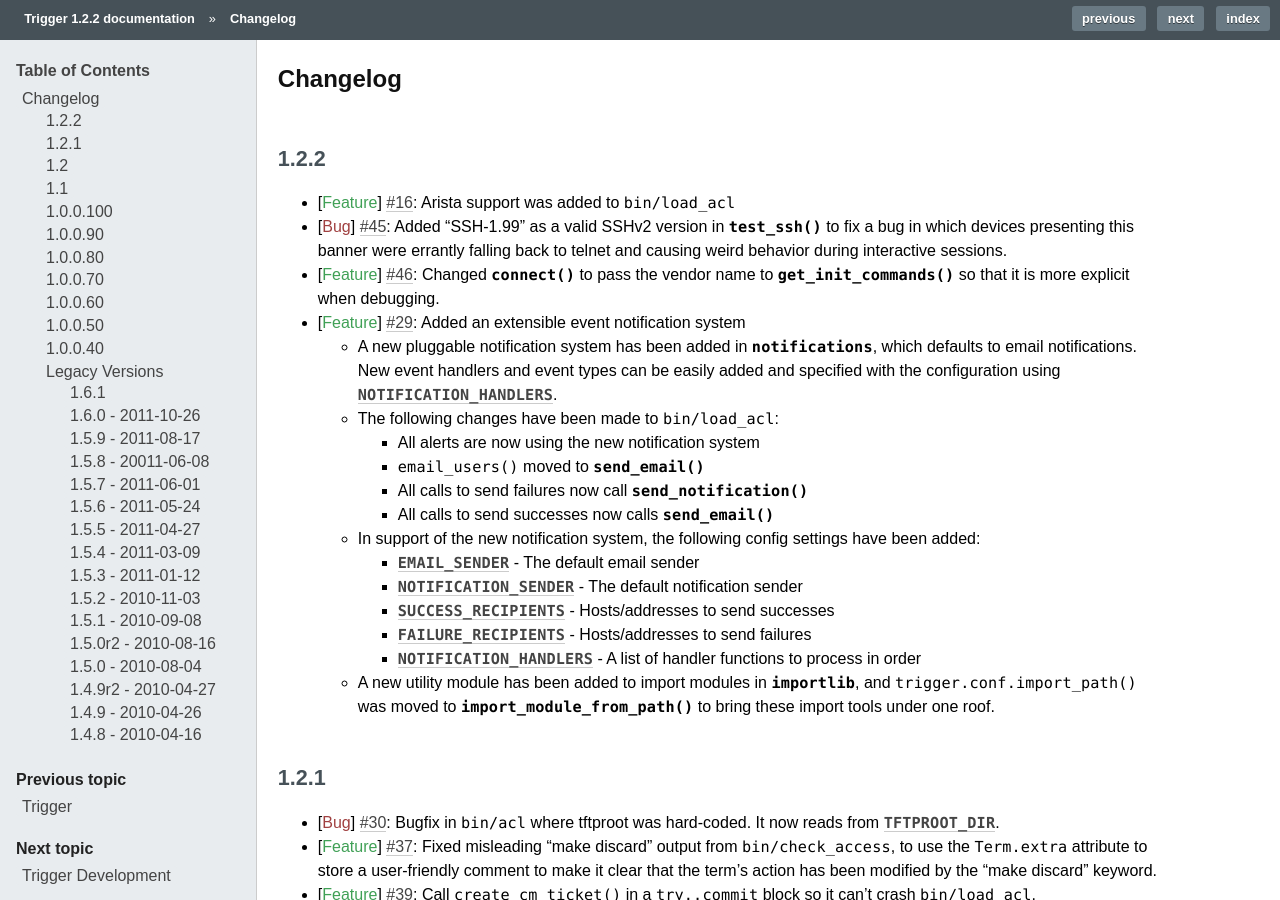
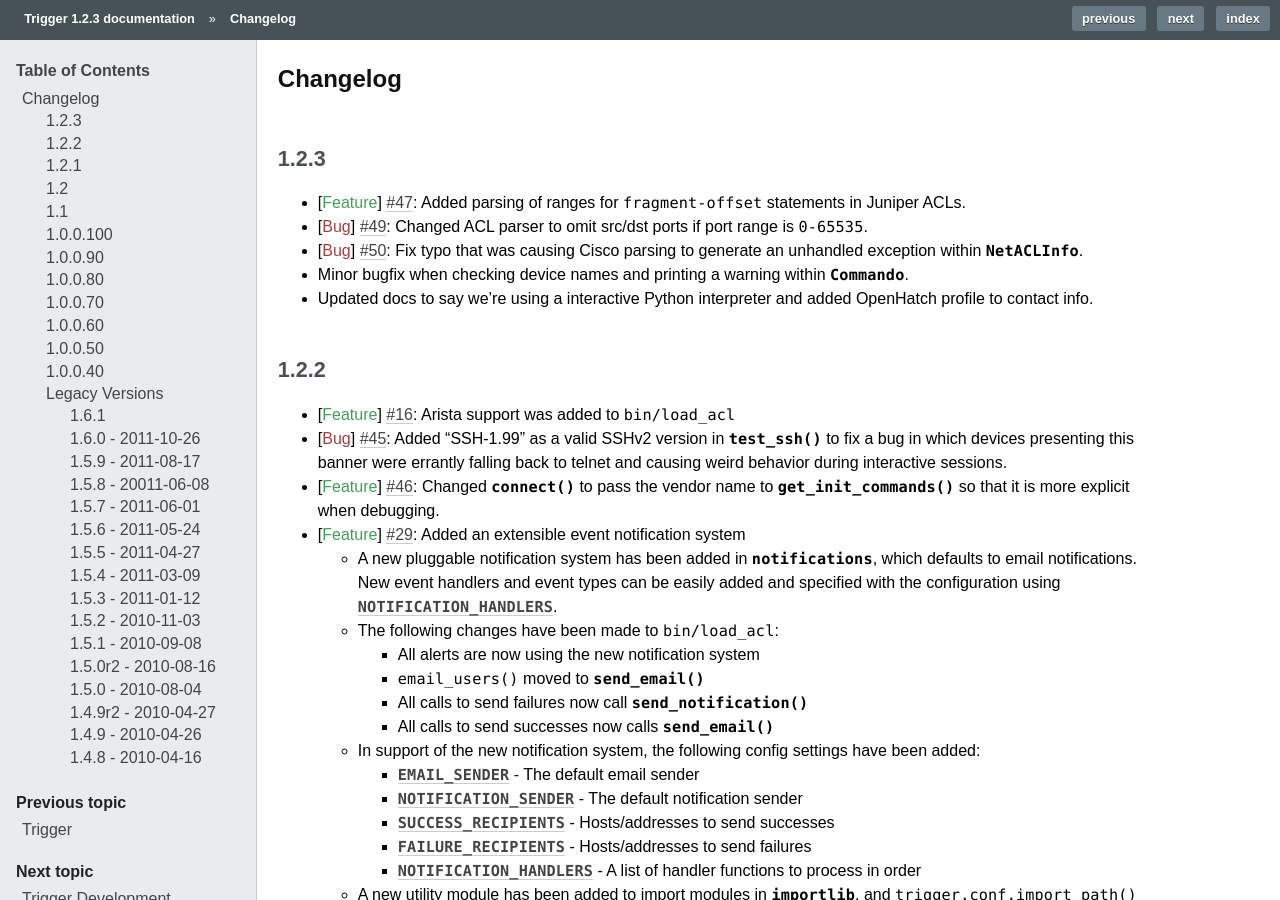
Before and after one commit to trigger/trigger, a Sphinx documentation site: the page built from docs/changelog.rst, in a window 1280 px wide and 900 px high. Built offline with Sphinx 7.4.7, drawn with Linux system fonts in a browser that asks for light colours; some of the changed text lies outside the part shown.

Commit message:
Release 1.2.3
+ Minor bugfix when checking device names and printing warning within
  trigger.cmds.Commando
+ Fix typo that was causing Cisco parsing to generate an unhandled
  exception within trigger.cmds.NetACLInfo
+ Changed ACL parser to omit src/dst ports if port range is 0-65535
+ Added parsing of ranges for 'fragment-offset' statements in Juniper
  ACLs
+ Updated docs to say we're using a interactive Python interpreter and
  added OpenHatch profile to contact info

```diff
--- a/docs/changelog.rst
+++ b/docs/changelog.rst
@@ -1,6 +1,22 @@
 =========
 Changelog
 =========
+
+.. _v1.2.3:
+
+1.2.3
+=====
+
++ :feature:`47` Added parsing of ranges for ``fragment-offset`` statements in
+  Juniper ACLs.
++ :bug:`49` Changed ACL parser to omit src/dst ports if port range is
+  ``0-65535``.
++ :bug:`50` Fix typo that was causing Cisco parsing to generate an unhandled
+  exception within `~trigger.cmds.NetACLInfo`.
++ Minor bugfix when checking device names and printing a warning within
+  `~trigger.cmds.Commando`.
++ Updated docs to say we're using a interactive Python interpreter and added
+  OpenHatch profile to contact info.
 
 .. _v1.2.2:
 
--- a/trigger/__init__.py
+++ b/trigger/__init__.py
@@ -1,4 +1,4 @@
-__version__ = (1, 2, 2)
+__version__ = (1, 2, 3)
 
 full_version = '.'.join(str(x) for x in __version__)
 release = full_version
```
Also changed, not shown: docs/index.rst (+8 -0 lines), 2 other files.
